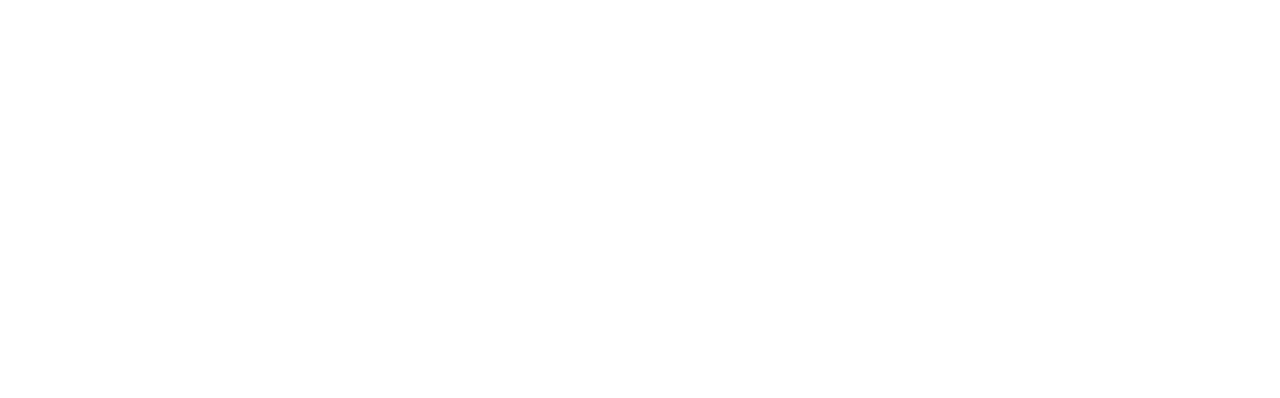
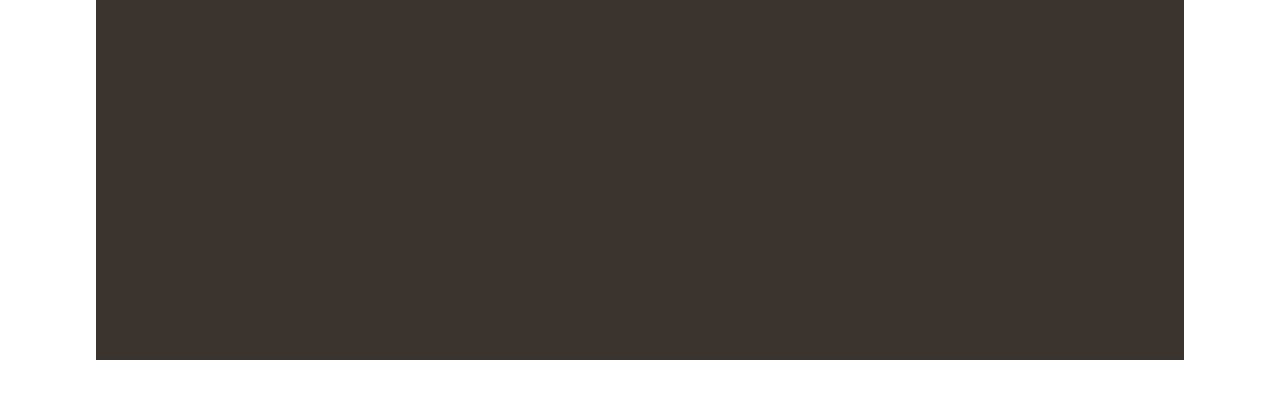
Before and after one commit to Robert076/oracle-clone, a plain HTML site: page index.html in a window 1280 px wide. Drawn offline with Linux system fonts and the light colour scheme.

Commit message:
feat: background color and page layout

```diff
--- a/index.html
+++ b/index.html
@@ -3,9 +3,13 @@
 <head>
     <meta charset="UTF-8">
     <meta name="viewport" content="width=device-width, initial-scale=1.0">
+
     <title>Oracle Java Technologies | Oracle</title>
+    <link rel="stylesheet" href="style.css">
 </head>
 <body>
-
+    <div class="navigation">
+        <div class="top-part"></div>
+    </div>
 </body>
 </html>
--- a/style.css
+++ b/style.css
@@ -0,0 +1,15 @@
+*{
+    padding: 0;
+    margin: 0;
+}
+body {
+    display: flex;
+    justify-content: center;
+    align-items: center;
+    flex-direction: column;
+}
+.navigation {
+    background-color: rgb(59, 52, 46);
+    height: 45vh;
+    width: 85%;
+}
```
